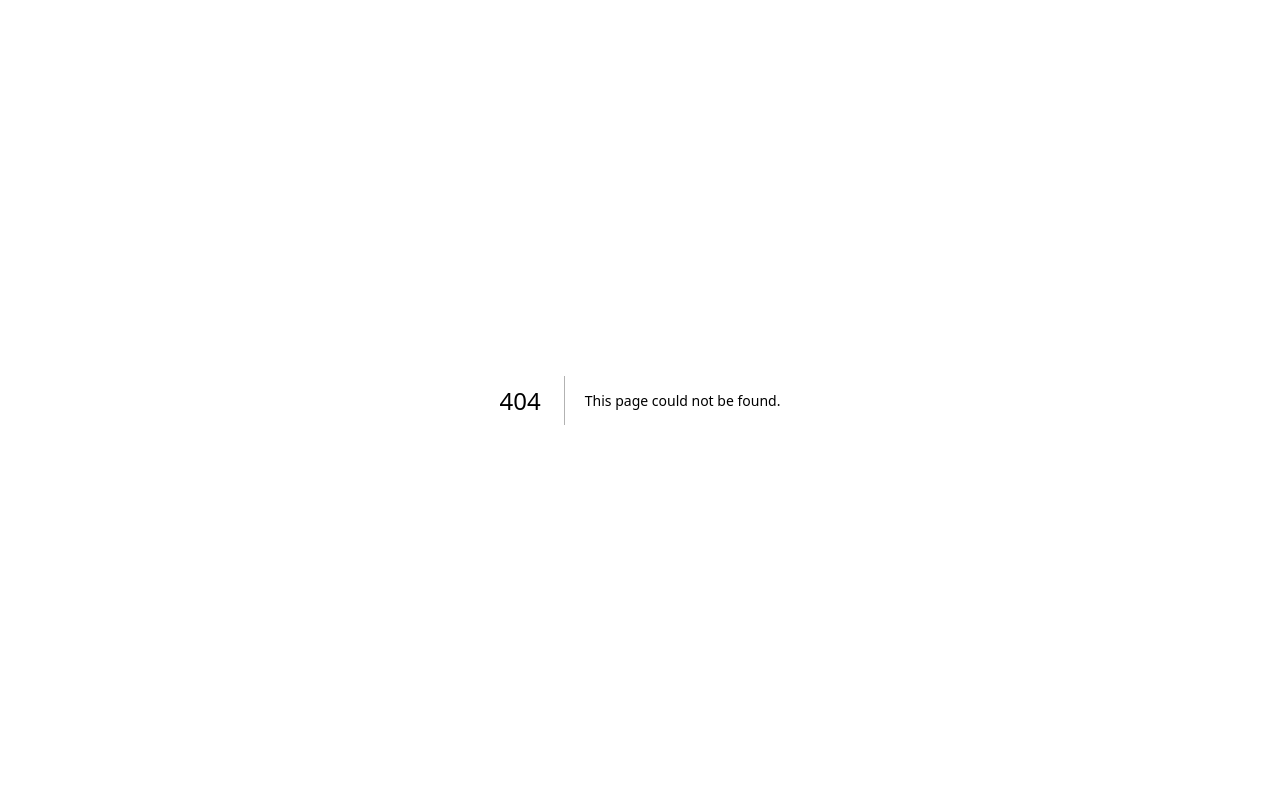
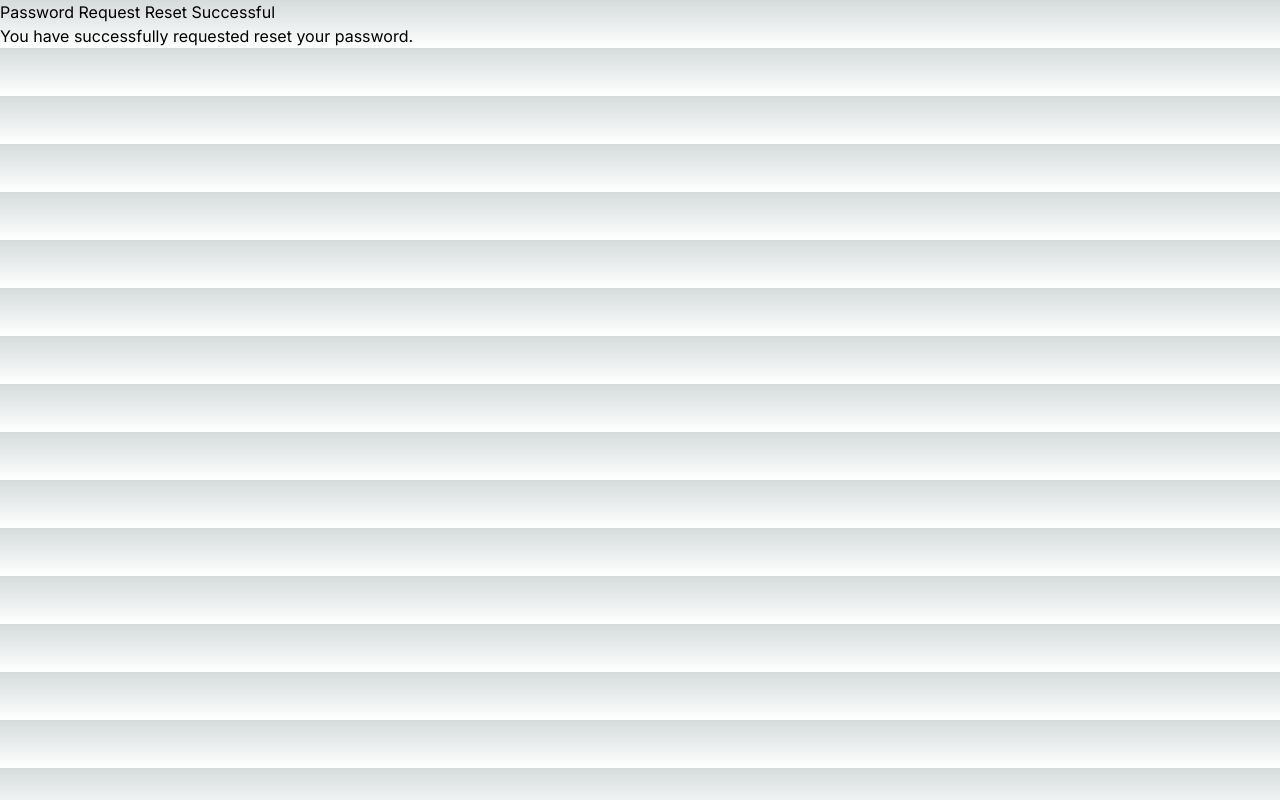
Before and after one commit to supra-matucasal/sso-server-poc, a Next.js app: page /password/request/success in a window 1280 px wide. Before the commit this address had no page. Built offline with nearby package versions, Linux system fonts and the light colour scheme.

Commit message:
Adding pages for success

```diff
--- a/src/app/password/request/page.tsx
+++ b/src/app/password/request/page.tsx
@@ -24,6 +24,7 @@ export default function PasswordResetRequest() {
       const response = await axios.post('/api/auth/password/request', { email, state });
       if (response.status === 200) {
           console.log('Password reset request sent')
+          router.push('/password/request/success')
       }
     } catch (error) {
       console.log(error);
--- /dev/null
+++ b/src/app/password/request/success/page.tsx
@@ -0,0 +1,8 @@
+export default function PasswordResetSuccess() {
+  return (
+    <div>
+      <h1>Password Request Reset Successful</h1>
+      <p>You have successfully requested reset your password.</p>
+    </div>
+  );
+}
--- a/src/app/password/reset/page.tsx
+++ b/src/app/password/reset/page.tsx
@@ -26,6 +26,7 @@ export default function PasswordReset() {
       const response = await axios.post('/api/auth/password/reset', { password, token });
       if (response.status === 200) {
           console.log('Password reset done')
+          router.push('/password/reset/success')
       }
     } catch (error) {
       console.log(error);
--- /dev/null
+++ b/src/app/password/reset/success/page.tsx
@@ -0,0 +1,8 @@
+export default function ResetSuccess() {
+  return (
+    <div>
+      <h1>Password Reset Successful</h1>
+      <p>You have successfully reset your password.</p>
+    </div>
+  );
+}
```
